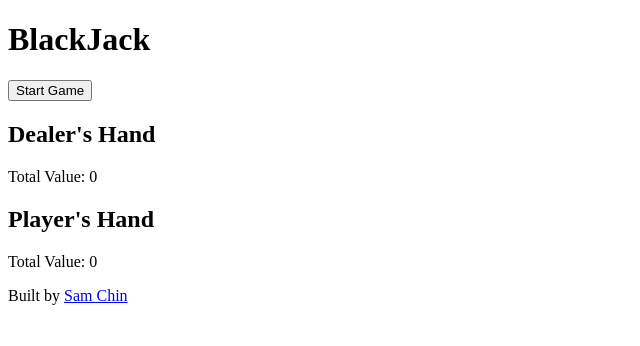
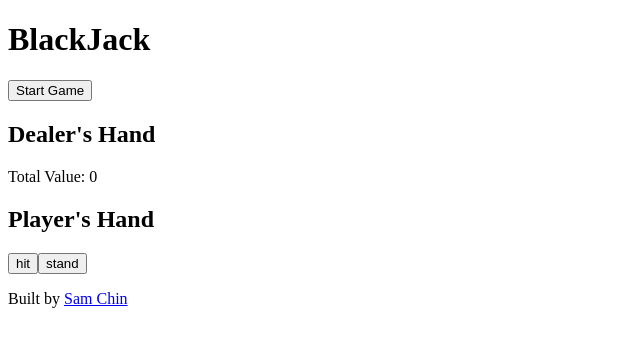
Before and after one commit to schin03/Blackjack, a React (Vite) app: page / in a window 1280 px wide. Shown: the top 346 px of the page, without its empty margins (0-640 px from the left). Built offline with nearby package versions, Linux system fonts and the light colour scheme.

Commit message:
added player, hand structure

```diff
--- a/src/components/Game.jsx
+++ b/src/components/Game.jsx
@@ -1,5 +1,5 @@
 import React, { useEffect, useState } from "react";
-import { makeCard } from "../utils/Card.js";
+import { makeCard, calculateValue } from "../utils/Card.js";
 import Insurance from "./Insurance.jsx";
 import Split from "./Split.jsx";
 import Dealer from "./Dealer.jsx";
@@ -7,8 +7,6 @@ import Player from "./Player.jsx";
 
 export default function Game() {
   const [hands, setHands] = useState([[]]);
-  const [activeHand, setActiveHand] = useState(0);
-  const [playerHand, setPlayerHand] = useState([]);
   const [dealerHand, setDealerHand] = useState([]);
 
   // insurance
@@ -19,9 +17,9 @@ export default function Game() {
   const [splitOption, setSplitOption] = useState(false);
   const [split, setSplit] = useState(false);
 
-  function delay(ms) {
-    return new Promise((resolve) => setTimeout(resolve, ms));
-  }
+//   function delay(ms) {
+//     return new Promise((resolve) => setTimeout(resolve, ms));
+//   }
 
   const startGame = () => {
     resetGame();
@@ -29,12 +27,13 @@ export default function Game() {
   };
 
   const resetGame = () => {
-    setPlayerHand([]);
     setDealerHand([]);
     setHands([]);
+    insuranceSetter(false);
+    splitSetter(false);
   };
 
-  const dealCards = async () => {
+  const dealCards = () => {
     let hands = [];
     let dealerHand = [];
     let playerHand = [];
@@ -43,13 +42,11 @@ export default function Game() {
     card.flipped = false;
 
     for (let i = 0; i < 4; i++) {
-      await delay(500);
       if (i === 3) {
         dealerHand = [...dealerHand, card];
         setDealerHand(dealerHand);
       } else if (i % 2 === 0) {
         playerHand = [...playerHand, makeCard(playerHand.length)];
-        setPlayerHand(playerHand);
       } else {
         dealerHand = [...dealerHand, makeCard(dealerHand.length)];
         setDealerHand(dealerHand);
@@ -70,37 +67,28 @@ export default function Game() {
   const runScenario = (hands, dealerHand) => {
     const hand = hands[0];
 
-    if (calculateValue(dealerHand) === 21) {
+    if (dealerHand[0].id === 1) {
       setInsuranceOption(true);
       console.log(dealerHand);
+      if (calculateValue(dealerHand) === 21)
       console.log("dealer bj");
     }
 
     if (calculateValue(hands[0]) === 21) {
       console.log(hands[0]);
       console.log("player bj");
-    } else if (hand[0].value === hand[1].value) {
+    } else if (hand[0].id === hand[1].id) {
       setSplitOption(true);
       console.log(hands[0]);
       console.log("player split potential");
     } else {
-      console.log(hands[0]);
+      console.log(hands);
       console.log("something else");
     }
   };
 
-  // calculate total of given hand
-  function calculateValue(cards) {
-    let total = 0;
-    let aceCount = 0;
-    for (const card of cards) {
-      if (card.flipped) {
-        total += card.value;
-        if (card.value === 1) aceCount++;
-      }
-    }
+  const handlePlayerDone = (results) => {
 
-    return aceCount > 0 && total + 10 <= 21 ? total + 10 : total;
   }
 
   useEffect(() => {
@@ -129,18 +117,7 @@ export default function Game() {
       )}
       {splitOption && <Split active={splitOption} splitSet={splitSetter} />}
       <Dealer cards={dealerHand} />
-      {hands.length > 1 ? (
-        hands.map((hand, index) => (
-          <Player
-            key={index}
-            cards={hand}
-            playerIndex={index}
-            currHand={activeHand}
-          />
-        ))
-      ) : (
-        <Player cards={hands[0]} playerIndex={0} />
-      )}
+      <Player hands={hands} playerDone={handlePlayerDone}/>
     </div>
   );
 }
--- /dev/null
+++ b/src/components/Hand.jsx
@@ -0,0 +1,83 @@
+import Card from "./Card.jsx";
+import React, { useState, useEffect } from "react";
+import { makeCard, calculateValue } from "../utils/Card.js";
+
+
+export default function Hand({ cards, setComplete }) {
+    const [totalValue, setTotalValue] = useState(0);
+    const [hand, setHand] = useState(cards);
+    const [done, setDone] = useState(false);
+
+    useEffect(() => {
+        setHand(cards);
+    }, [cards]);
+
+    const hit = () => {
+
+        const card = makeCard(hand.length);
+        const updatedHand = [...hand, card];
+        setHand(updatedHand);
+        console.log(updatedHand);
+        if (calculateValue(updatedHand) > 21) {
+            setDone(true);
+            setComplete({ status: "bust", total: calculateValue(updatedHand) });
+
+        }
+    }
+
+    const stand = () => {
+        setDone(true);
+        setComplete({ status: "stand", total: calculateValue(hand) });
+    }
+
+    const test = () => {
+        console.log(cards);
+    }
+
+    // count the total for the hand
+    useEffect(() => {
+        let total = 0;
+        let aceCount = 0;
+        let aceValue = 0;
+        for (const card of hand) {
+            if (card.flipped === true) {
+                total += card.value;
+                if (card.value === 1) aceCount++;
+
+                if (aceCount > 0) {
+                    aceValue = total + 10;
+                }
+            }
+        }
+        aceValue < 21 && aceCount > 0
+            ? setTotalValue(total + "," + aceValue)
+            : aceValue === 21
+                ? setTotalValue(21)
+                : setTotalValue(total);
+        console.log(hand);
+    }, [hand]);
+
+    return (
+        <div>
+            <div className="card-container">
+                {hand.map((card, index) => {
+                    return (
+                        <Card
+                            key={index}
+                            text={card.text}
+                            flipped={card.flipped}
+                        />
+                    );
+
+                })}
+            </div>
+            {!done && (
+                <div className="player-options">
+                    <button onClick={hit}>hit</button>
+                    <button onClick={stand}>stand</button>
+                </div>
+            )}
+
+        </div>
+    )
+}
--- a/src/components/Player.jsx
+++ b/src/components/Player.jsx
@@ -1,50 +1,35 @@
-import React, { useEffect, useState } from "react";
-import Card from "./Card.jsx";
+import Hand from "./Hand.jsx";
+import React, { useState } from "react";
+export default function Player({hands, playerDone}) {
+    const [results, setResults] = useState({});
 
-export default function Player(props) {
-    const {cards, playerIndex, currHand} = props;
+    const handleCompletedHand = (handIndex, result) => {
+        setResults(prev => {
+            const updatedResults = {...prev, [handIndex]: result};
+            if (Objects.keys(updatedResults).length === hands.length) {
+                playerDone(updatedResults);
+            }
+            console.log(updatedResults);
+            return updatedResults;
+        });
+    }
 
-  const [totalValue, setTotalValue] = useState(0);
+    return(
+        <div>
+            <div className="player-section">
+                <h2>Player's Hand</h2>
 
-  useEffect(() => {
-    let total = 0;
-    let aceCount = 0;
-    let aceValue = 0;
-    for (const card of cards) {
-      if (card.flipped === true) {
-        total += card.value;
-        if (card.value === 1) aceCount++;
+                {hands.map((hand, index)=> {
+                    return(
+                    <Hand
+                        key={index}
+                        cards={hand}
+                        setComplete={(result) => handleCompletedHand(index, result)}
+                    />);
+                })}
+            </div>
 
-        if (aceCount > 0) {
-          aceValue = total + 10;
-        }
-      }
-    }
-    aceValue < 21 && aceCount > 0
-      ? setTotalValue(total + "," + aceValue)
-      : aceValue === 21
-      ? setTotalValue(21)
-      : setTotalValue(total);
-  }, [cards]);
+        </div>
+    );
 
-  return (
-    <div className="player-area">
-      <h2>Player's Hand</h2>
-      <div>Total Value: {totalValue}</div>
-
-      <div className="card-container">
-        {cards.map((card, index) => {
-          return (
-            <Card
-              key={index}
-              id={card.id}
-              text={card.text}
-              value={card.value}
-              flipped={card.flipped}
-            />
-          );
-        })}
-      </div>
-    </div>
-  );
 }
--- a/src/utils/Card.js
+++ b/src/utils/Card.js
@@ -25,7 +25,8 @@ export function makeCard(position) {
       : num + "♦️";
 
   return {
-    id: position,
+    id: num,
+    pos: position,
     text: str,
     value: val,
     flipped: true,
@@ -33,5 +34,17 @@ export function makeCard(position) {
       this.id = pos;
     }
   };
+}
 
+export function calculateValue(cards) {
+    let total = 0;
+    let aceCount = 0;
+    for (const card of cards) {
+      if (card.flipped) {
+        total += card.value;
+        if (card.value === 1) aceCount++;
+      }
+    }
+
+    return aceCount > 0 && total + 10 <= 21 ? total + 10 : total;
 }
```
